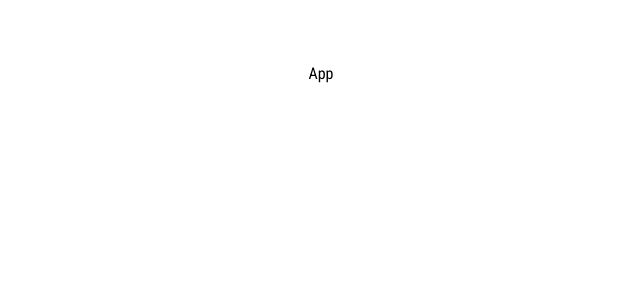
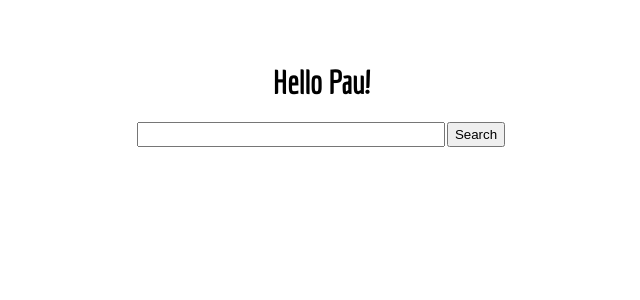
Before and after one commit to pau13-loop/udemy-master-react-hooks, a React (Create React App) app: page / in a window 1280 px wide. Shown: the top 300 px of the page, without its empty margins (319-959 px from the left). Built offline with nearby package versions, Linux system fonts and the light colour scheme.

Commit message:
feat: :sparkles: Episode 7: useState exploration

```diff
--- a/src/App.js
+++ b/src/App.js
@@ -1,7 +1,39 @@
+import { useState } from 'react';
+
 function App() {
+  const [userQuery, setUserQuery] = useState('');
+
+  const searchQuery = () => {
+    window.open(`https://google.com/search?q=${userQuery}`, '_blank');
+  }
+
+  const handleKeyDown = event => {
+    if (event.key === 'Enter') {
+      searchQuery();
+    }
+  }
+
+  const updateUserQuery = event => {
+    console.log('userQuery: ', userQuery);
+
+    setUserQuery(event.target.value);
+  }
+
   return (
     <div className="App">
-      App
+      <h1>Hello Pau!</h1>
+      <div className='form'>
+        <input
+          value={userQuery}
+          onChange={updateUserQuery}
+          onKeyDown={handleKeyDown}
+        />
+        <button
+          onClick={searchQuery}
+        >
+          Search
+        </button>
+      </div>
     </div>
   );
 }
```
